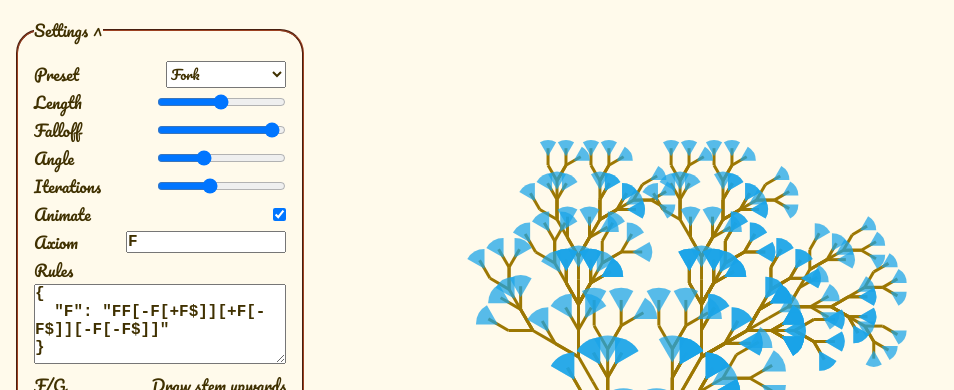
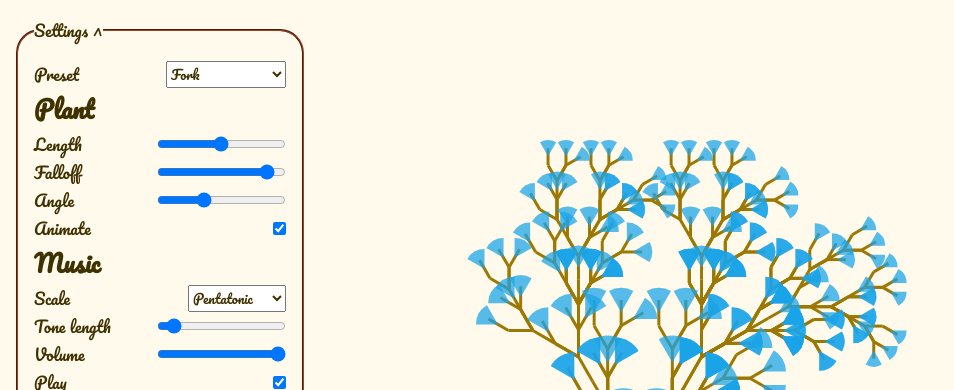
Before and after one commit to toberge/lsystem, a plain HTML site: page index.html in a window 1280 px wide. Shown: the top 390 px of the page, without its empty margins (0-954 px from the left). Drawn offline with Linux system fonts and the light colour scheme; a web font is replaced by a local one.

Commit message:
Add music settings

```diff
--- a/index.css
+++ b/index.css
@@ -33,7 +33,7 @@ fieldset {
   border-color: #9c4121;
   border-radius: 1.5em;
   width: 18em;
-  max-height: 600px;
+  max-height: 800px;
   transition: max-height 200ms ease-in;
   overflow: hidden;
 }
--- a/index.html
+++ b/index.html
@@ -25,13 +25,14 @@
         <label for="preset">Preset</label>
         <select name="presets" id="preset"></select>
       </div>
+      <h2>Plant</h2>
       <div class="field">
         <label for="length">Length</label>
         <input id="length" type="range" min="1" max="100" />
       </div>
       <div class="field">
         <label for="falloff">Falloff</label>
-        <input id="falloff" type="range" min="0" max="1" step="0.01" />
+        <input id="falloff" type="range" min="0.5" max="1" step="0.01" />
       </div>
       <div class="field">
         <label for="angle">Angle</label>
@@ -44,12 +45,30 @@
         />
       </div>
       <div class="field">
+        <label for="animate">Animate</label>
+        <input id="animate" type="checkbox" value="true" />
+      </div>
+      <h2>Music</h2>
+      <div class="field">
+        <label for="scale">Scale</label>
+        <select name="scale" id="scale"></select>
+      </div>
+      <div class="field">
+        <label for="duration">Tone length</label>
+        <input id="duration" type="range" min="0.08" max="0.6" step="0.01" />
+      </div>
+      <div class="field">
+        <label for="volume">Volume</label>
+        <input id="volume" type="range" value="0.1" min="0" max="0.1" step="0.002" />
+      </div>
+      <div class="field">
+        <label for="play">Play</label>
+        <input id="play" type="checkbox" value="true" checked />
+      </div>
+      <h2>L-system</h2>
+      <div class="field">
         <label for="iterations">Iterations</label>
         <input id="iterations" type="range" min="1" max="6" step="1" />
-      </div>
-      <div class="field">
-        <label for="animate">Animate</label>
-        <input id="animate" type="checkbox" value="true" />
       </div>
       <div class="field">
         <label for="axiom">Axiom</label>
--- a/index.js
+++ b/index.js
@@ -11,10 +11,14 @@ const defaultConfig = {
   angle: Math.PI / 6,
   falloff: 0.9,
   iterations: 4,
-  animate: true,
   scale: "pentatonic",
   duration: 0.12,
 };
+
+const toggles = {
+  animate: true,
+  play: true,
+}
 
 const systems = {
   fork: {
@@ -175,12 +179,35 @@ const timeout = (duration, { signal }) => new Promise((resolve, reject) => {
   else setTimeout(resolve, duration);
 });
 
+const createScale = (intervals) => {
+  intervals = intervals.reduce(((acc, val) => [...acc, acc[acc.length - 1] + val]), [0])
+  const octave = intervals[intervals.length - 1]
+  intervals = intervals.slice(0, intervals.length - 1);
+  const n = intervals.length;
+  return (i) => {
+    // Omg js why are you like this
+    const offset = intervals[(i % n + n) % n] + Math.floor(i / n) * octave;
+    return 440 * Math.pow(2, offset / 12);
+  }
+}
+
+const scales = {
+  major: createScale([2, 2, 1, 2, 2, 2, 1]),
+  minor: createScale([2, 1, 2, 2, 1, 2, 2]),
+  pentatonic: createScale([2, 2, 3, 2, 3]),
+  tetratonic: createScale([3, 2, 2, 1, 4]),
+  japanese: createScale([2, 1, 4, 1, 4]),
+  "major thirds": createScale([4, 4, 4]),
+  "minor thirds": createScale([3, 3, 3, 3]),
+  "whole-tone": createScale([2, 2, 2, 2, 2, 2]),
+  chromatic: createScale([1, 1, 1, 1, 1, 1, 1, 1, 1, 1, 1]),
+};
+
 createSynth = () => {
   const context = new window.AudioContext();
   const output = context.createGain();
   output.connect(context.destination);
-  output.gain.value = 0.5;
-  const base = 440;
+  output.gain.value = 0.1;
 
   const playTone = async (frequency, duration, { signal }) => {
     // Basic setup
@@ -212,24 +239,6 @@ createSynth = () => {
     } catch (e) {
       gain.disconnect();
     }
-  };
-
-  const createScale = (intervals) => {
-    intervals = intervals.reduce(((acc, val) => [...acc, acc[acc.length - 1] + val]), [0])
-    const octave = intervals[intervals.length - 1]
-    intervals = intervals.slice(0, intervals.length - 1);
-    const n = intervals.length;
-    return (i) => {
-      // Omg js why are you like this
-      const offset = intervals[(i % n + n) % n] + Math.floor(i / n) * octave;
-      return base * Math.pow(2, offset / 12);
-    }
-  }
-
-  const scales = {
-    pentatonic: createScale([2, 2, 3, 2, 3]),
-    major: createScale([2, 2, 1, 2, 2, 2, 1]),
-    minor: createScale([2, 1, 2, 2, 1, 2, 2]),
   };
 
   const playSequence =  async (sequence, { signal }) => {
@@ -290,7 +299,10 @@ createSynth = () => {
       if (abortController) {
         abortController.abort();
       }
-    }
+    },
+    setVolume: (volume) => {
+      output.gain.value = volume;
+    },
   }
 }
 
@@ -306,10 +318,14 @@ const refresh = () => {
     draw(path, time);
     animation = requestAnimationFrame(redraw);
   };
-  synth.play(path, config.scale, config.duration);
+  if (toggles.play) {
+    synth.play(path, config.scale, config.duration);
+  } else {
+    synth.stop();
+  }
   animation = requestAnimationFrame((currentTime) => {
     startTime = currentTime;
-    if (config.iterations > 6 || !config.animate) {
+    if (config.iterations > 6 || !toggles.animate) {
       draw(path, 1e9);
     } else {
       draw(path, time);
@@ -342,7 +358,7 @@ const fieldset = document.getElementsByTagName("fieldset")[0]
 const legend = document.getElementsByTagName("legend")[0]
 legend.addEventListener("click", () => {
   const collapsed = fieldset.style.maxHeight === "0px";
-  fieldset.style.maxHeight = collapsed ? "600px" : "0px";
+  fieldset.style.maxHeight = collapsed ? "800px" : "0px";
   legend.innerText = collapsed ? "Settings ^" : "Settings v "
 })
 
@@ -360,6 +376,15 @@ presetSelect.addEventListener("change", (e) => {
   refresh();
 });
 
+const scaleSelect = document.getElementById("scale");
+Object.keys(scales).forEach((name) => {
+  const option = document.createElement("option");
+  option.value = name;
+  option.innerHTML = name[0].toLocaleUpperCase() + name.slice(1);
+  scaleSelect.appendChild(option);
+});
+
+
 const hookUpInput = (id, transform = (x) => x) => {
   const input = document.getElementById(id);
   input.value = config[id];
@@ -375,19 +400,28 @@ hookUpInput("length", parseFloat);
 hookUpInput("falloff", parseFloat);
 hookUpInput("angle", parseFloat);
 hookUpInput("iterations", parseInt);
+hookUpInput("duration", parseFloat);
+hookUpInput("scale");
+
+const volumeSlider = document.getElementById("volume");
+volumeSlider.addEventListener("change", (e) => {
+  synth.setVolume(parseFloat(e.target.value))
+});
 
 const hookUpCheckbox = (id) => {
   const checkbox = document.getElementById(id);
-  checkbox.checked = config[id];
+  checkbox.checked = toggles[id];
   checkbox.addEventListener("change", (e) => {
-    config[id] = e.target.checked;
-    refresh();
-  });
-  presetSelect.addEventListener("change", () => {
-    checkbox.checked = config[id];
+    toggles[id] = e.target.checked;
+    if (id === "animate" || e.target.checked) {
+      refresh();
+    } else {
+      synth.stop();
+    }
   });
 };
 hookUpCheckbox("animate");
+hookUpCheckbox("play");
 
 const axiomInput = document.getElementById("axiom");
 axiomInput.value = config.axiom;
```
